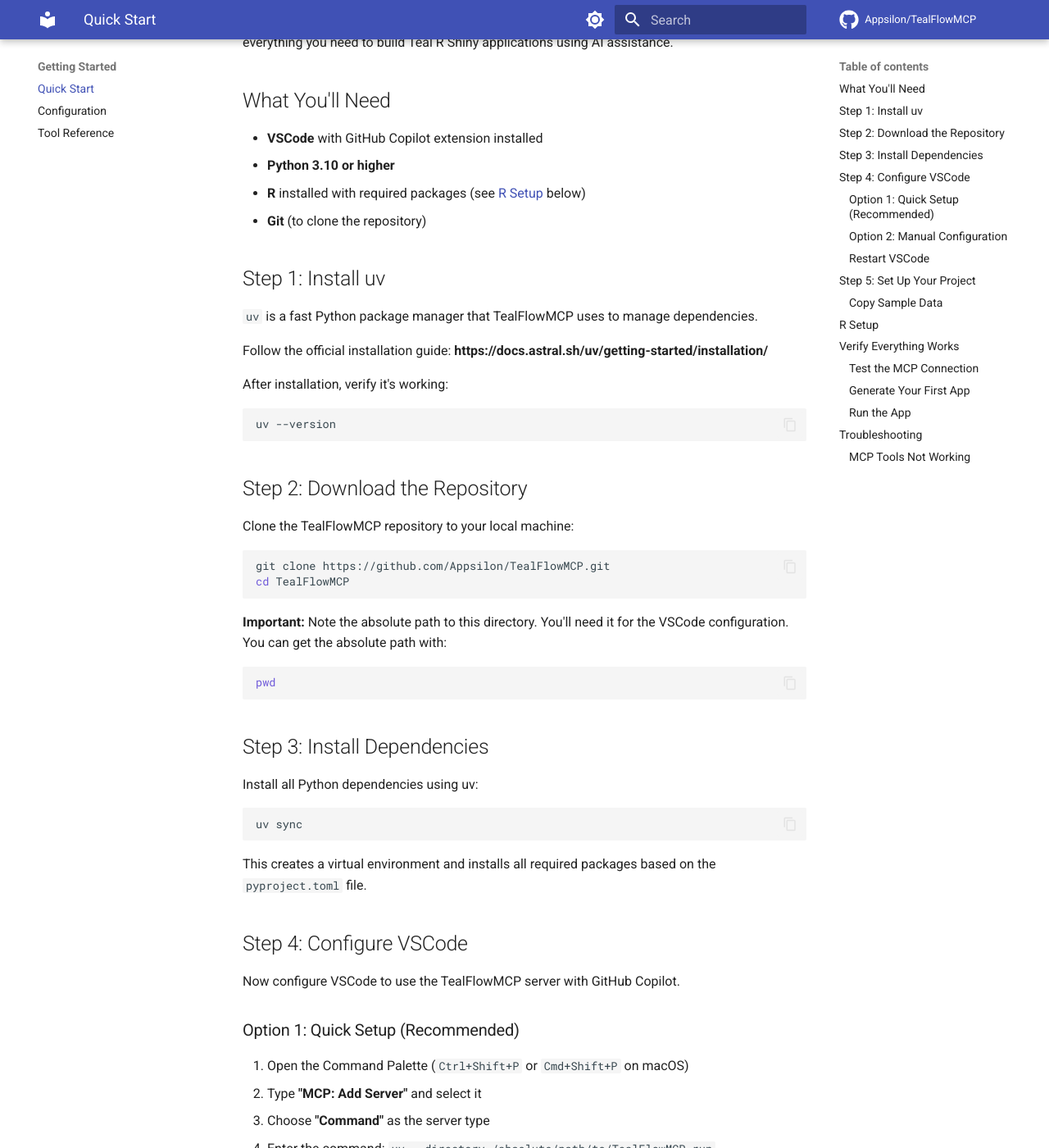
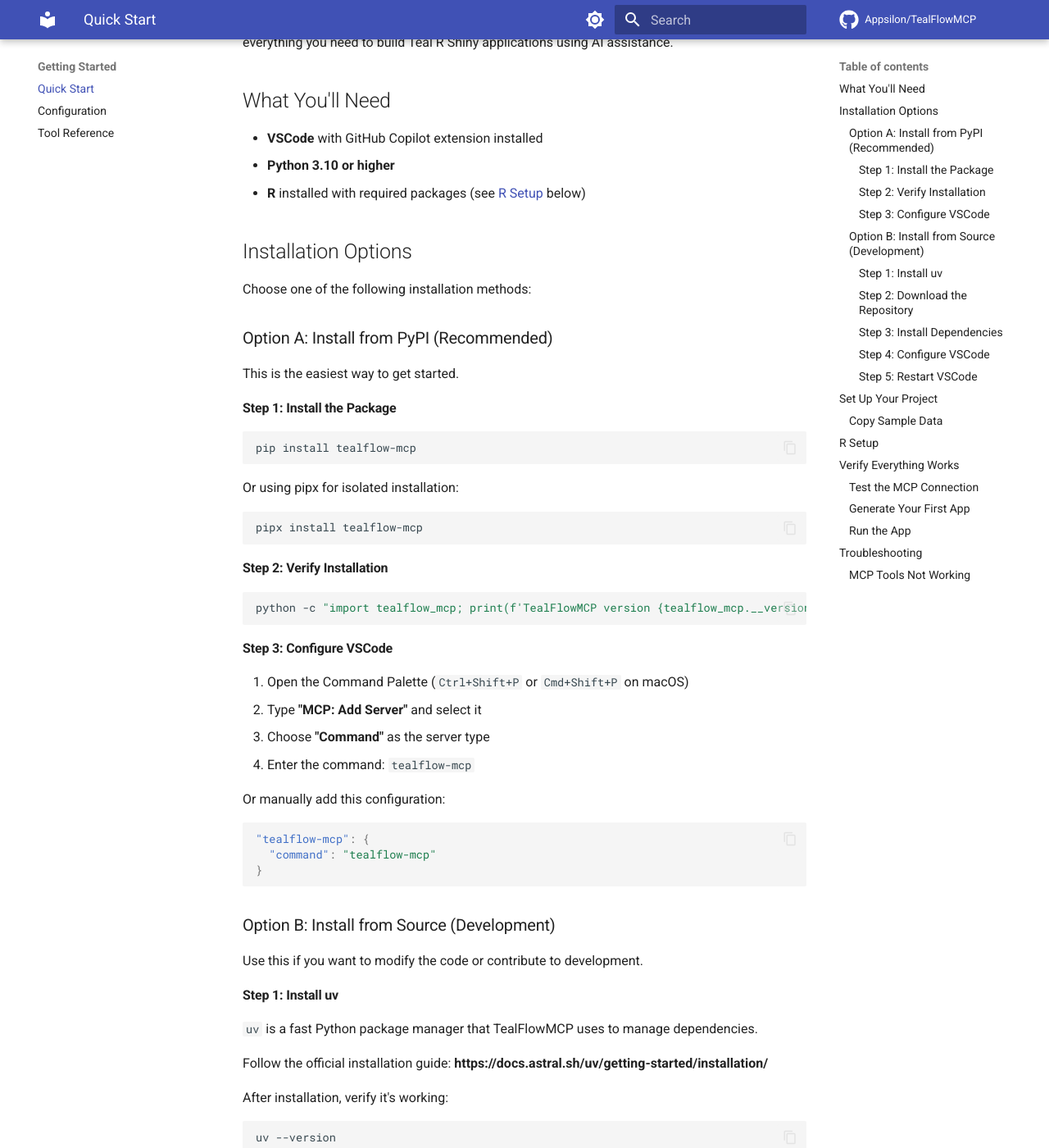
Before and after one commit to Appsilon/TealFlowMCP, an MkDocs documentation site: the page built from docs/QUICKSTART.md, in a window 1280 px wide and 1400 px high, scrolled down 214 px. Shown: the whole window at 82% size. Built offline with MkDocs 1.6.1 and Material for MkDocs 9.7.7, drawn with Linux system fonts in a browser that asks for light colours; comment, search, counter and statistics services are not loaded; the version menu is left out; some of the changed text lies outside the part shown.

Commit message:
docs: Update docs with the PyPI installation.

````diff
--- a/docs/CONFIGURATION.md
+++ b/docs/CONFIGURATION.md
@@ -11,11 +11,43 @@
 - **Cursor**
 - **Other MCP-compatible tools** that support the MCP stdio protocol
 
+## Installation
+
+Before configuration, install TealFlowMCP:
+
+**PyPI Installation (Recommended):**
+```bash
+pip install tealflow-mcp
+# or
+pipx install tealflow-mcp
+```
+
+**Source Installation (Development):**
+```bash
+git clone https://github.com/Appsilon/TealFlowMCP.git
+cd TealFlowMCP
+uv sync
+```
+
 ## Basic Configuration
 
-### Configuration Format
+### PyPI Installation
 
-Add TealFlowMCP to your MCP client's configuration file:
+If you installed from PyPI, use this simple configuration:
+
+```json
+{
+  "servers": {
+    "tealflow-mcp": {
+      "command": "tealflow-mcp"
+    }
+  }
+}
+```
+
+### Source Installation
+
+If you're running from source, use this configuration:
 
 ```json
 {
@@ -33,7 +65,7 @@
 }
 ```
 
-**Important:** Use the **absolute path** to your TealFlowMCP directory, not a relative path.
+**Important:** Replace `/absolute/path/to/TealFlowMCP` with the actual absolute path to your cloned repository.
 
 ### Finding Configuration Files
 
--- a/docs/QUICKSTART.md
+++ b/docs/QUICKSTART.md
@@ -7,9 +7,53 @@
 - **VSCode** with GitHub Copilot extension installed
 - **Python 3.10 or higher**
 - **R** installed with required packages (see [R Setup](#r-setup) below)
-- **Git** (to clone the repository)
 
-## Step 1: Install uv
+## Installation Options
+
+Choose one of the following installation methods:
+
+### Option A: Install from PyPI (Recommended)
+
+This is the easiest way to get started.
+
+#### Step 1: Install the Package
+
+```bash
+pip install tealflow-mcp
+```
+
+Or using pipx for isolated installation:
+
+```bash
+pipx install tealflow-mcp
+```
+
+#### Step 2: Verify Installation
+
+```bash
+python -c "import tealflow_mcp; print(f'TealFlowMCP version {tealflow_mcp.__version__}')"
+```
+
+#### Step 3: Configure VSCode
+
+1. Open the Command Palette (`Ctrl+Shift+P` or `Cmd+Shift+P` on macOS)
+2. Type **"MCP: Add Server"** and select it
+3. Choose **"Command"** as the server type
+4. Enter the command: `tealflow-mcp`
+
+Or manually add this configuration:
+
+```json
+"tealflow-mcp": {
+  "command": "tealflow-mcp"
+}
+```
+
+### Option B: Install from Source (Development)
+
+Use this if you want to modify the code or contribute to development.
+
+#### Step 1: Install uv
 
 `uv` is a fast Python package manager that TealFlowMCP uses to manage dependencies.
 
@@ -21,7 +65,7 @@
 uv --version
 ```
 
-## Step 2: Download the Repository
+#### Step 2: Download the Repository
 
 Clone the TealFlowMCP repository to your local machine:
 
@@ -36,7 +80,7 @@
 pwd
 ```
 
-## Step 3: Install Dependencies
+#### Step 3: Install Dependencies
 
 Install all Python dependencies using uv:
 
@@ -46,11 +90,9 @@
 
 This creates a virtual environment and installs all required packages based on the `pyproject.toml` file.
 
-## Step 4: Configure VSCode
+#### Step 4: Configure VSCode
 
 Now configure VSCode to use the TealFlowMCP server with GitHub Copilot.
-
-### Option 1: Quick Setup (Recommended)
 
 1. Open the Command Palette (`Ctrl+Shift+P` or `Cmd+Shift+P` on macOS)
 2. Type **"MCP: Add Server"** and select it
@@ -59,11 +101,7 @@
 
    **Replace `/absolute/path/to/TealFlowMCP` with the actual path from Step 2**
 
-### Option 2: Manual Configuration
-
-1. Open the Command Palette (`Ctrl+Shift+P` or `Cmd+Shift+P` on macOS)
-2. Type **"MCP: Open User Configuration"** and select it
-3. Add the following configuration:
+Or manually add this configuration:
 
 ```json
 "tealflow-mcp": {
@@ -79,11 +117,11 @@
 
 **Replace `/absolute/path/to/TealFlowMCP` with the actual path from Step 2**
 
-### Restart VSCode
+#### Step 5: Restart VSCode
 
 After saving the configuration, restart VSCode completely for the changes to take effect.
 
-## Step 5: Set Up Your Project
+## Set Up Your Project
 
 Create a new project directory where you'll build your Teal application:
 
````
Also changed, not shown: README.md (+13 -12 lines).
